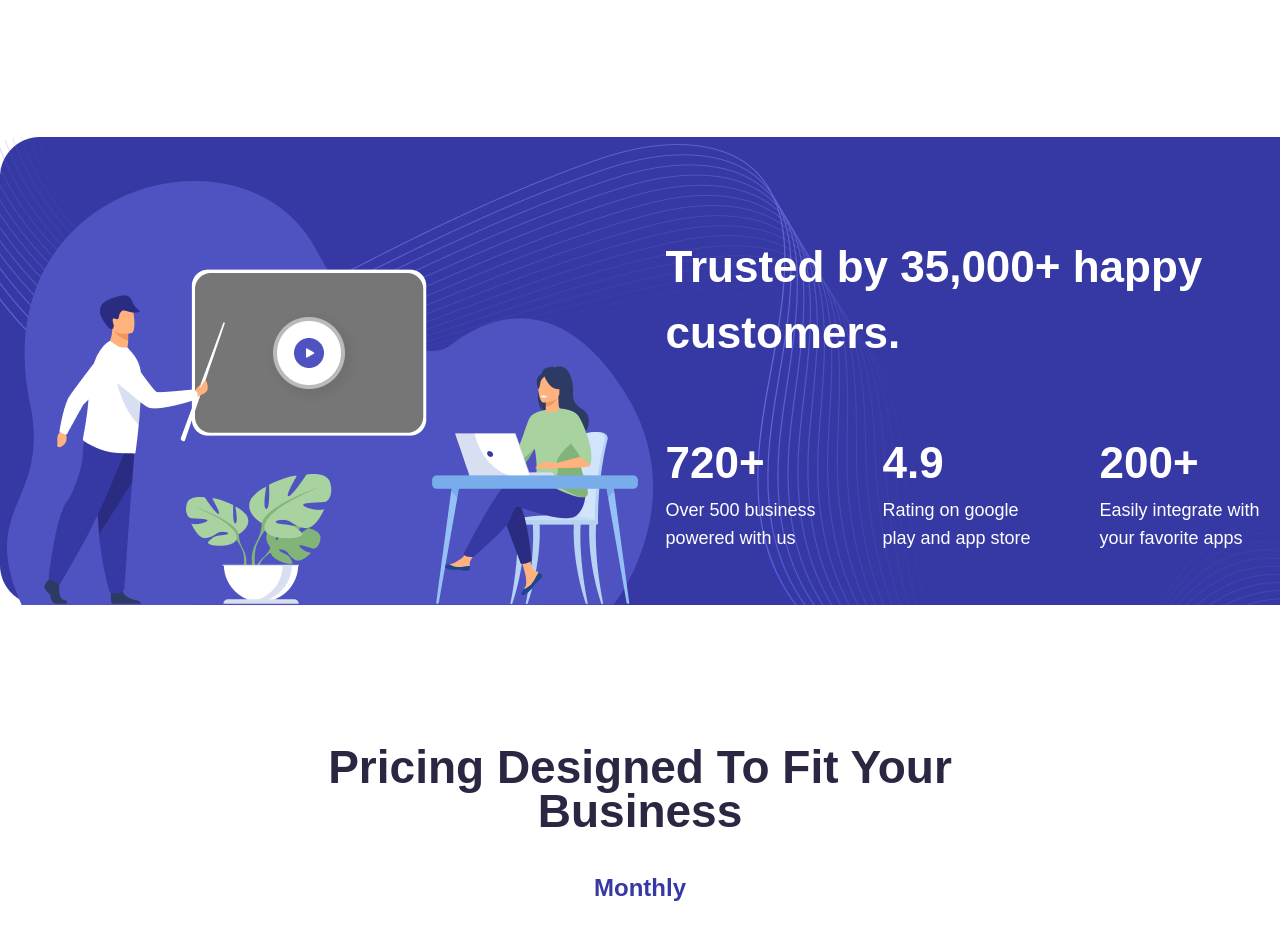
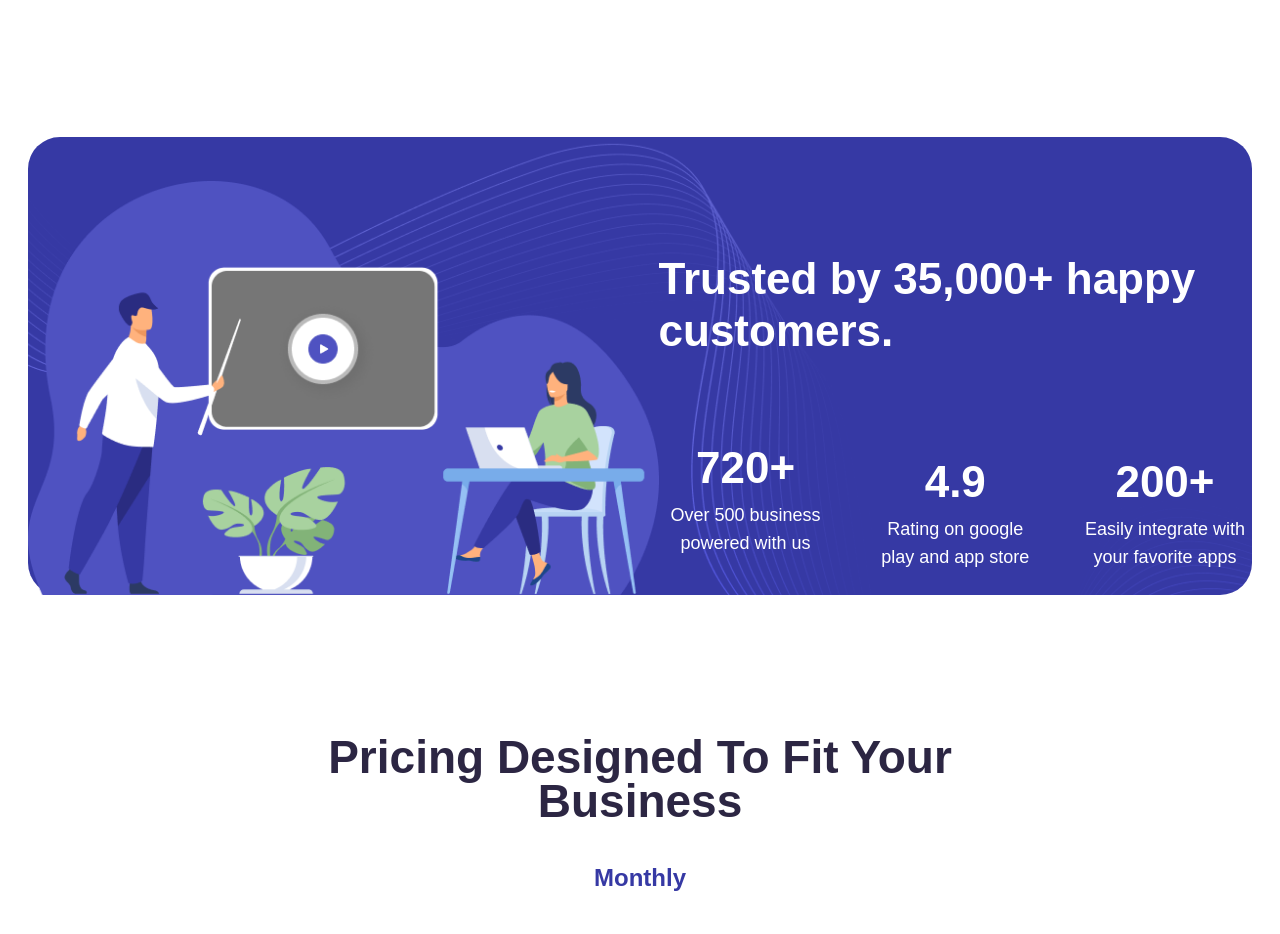
Before and after one commit to MonjurElahiTouheed/innovate-react, a React (Vite) app: page / in a window 1280 px wide. Shown: the part 4420-5354 px from the top of the page. Built offline with nearby package versions, Linux system fonts and the light colour scheme.

Commit message:
given horizontal padding to facts background

```diff
--- a/src/components/Facts/Facts.jsx
+++ b/src/components/Facts/Facts.jsx
@@ -5,25 +5,25 @@ const Facts = () => {
     return (
         <section className="mt-[140px]">
             <Container>
-                <div className="bg-[url(assets/factsBG.png)] pt-11">
+                <div className="bg-[#4F52C1] md:bg-[url(assets/factsBG.png)] bg-cover bg-no-repeat bg-center rounded-4xl pt-11 pb-11 md:pb-0 px-4 md:px-0 mx-7">
                     <Flex className='flex-col md:flex-row justify-around items-center'>
-                        <div className="">
+                        <div>
                             <img src={illutration} alt="" />
                         </div>
-                        <div className="w-[608px]">
-                            <h2 className="font-primary font-bold text-[44px] text-white">Trusted by 35,000+ happy customers.</h2>
-                            <Flex className="justify-between items-center mt-16">
+                        <div className="md:w-[608px] mt-12">
+                            <h2 className="font-primary font-bold text-center md:text-left text-[32px] leading-12.5 md:leading-13 w-[350px] md:w-auto mx-auto md:mx-0 md:text-[44px] text-white">Trusted by 35,000+ happy customers.</h2>
+                            <Flex className="flex-col md:flex-row justify-between items-center mt-10 md:mt-16 text-center">
                                 <div>
                                     <h2 className="font-primary font-bold text-[44px] text-white">720+</h2>
-                                    <p className="font-secondary font-medium text-lg text-white w-[174px]">Over 500 business powered with us</p>
+                                    <p className="font-secondary font-medium text-lg text-white w-[174px] mt-1.5 md:mt-0">Over 500 business powered with us</p>
                                 </div>
-                                <div>
+                                <div className="mt-7">
                                     <h2 className="font-primary font-bold text-[44px] text-white">4.9</h2>
-                                    <p className="font-secondary font-medium text-lg text-white w-[174px]">Rating on google play and app store</p>
+                                    <p className="font-secondary font-medium text-lg text-white w-[174px] mt-1.5 md:mt-0">Rating on google play and app store</p>
                                 </div>
-                                <div>
+                                <div className="mt-7">
                                     <h2 className="font-primary font-bold text-[44px] text-white">200+</h2>
-                                    <p className="font-secondary font-medium text-lg text-white w-[174px]">Easily integrate with your favorite apps</p>
+                                    <p className="font-secondary font-medium text-lg text-white w-[174px] mt-1.5 md:mt-0">Easily integrate with your favorite apps</p>
                                 </div>
                             </Flex>
                         </div>
```
